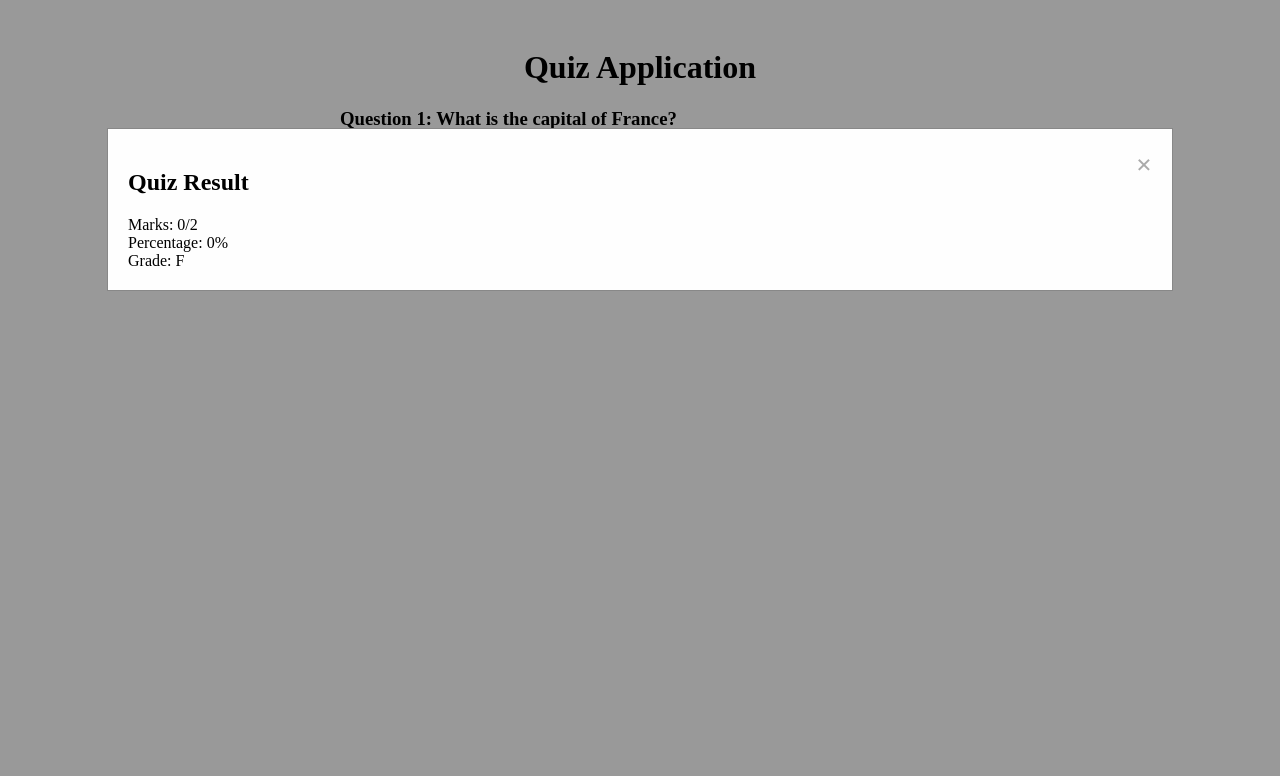
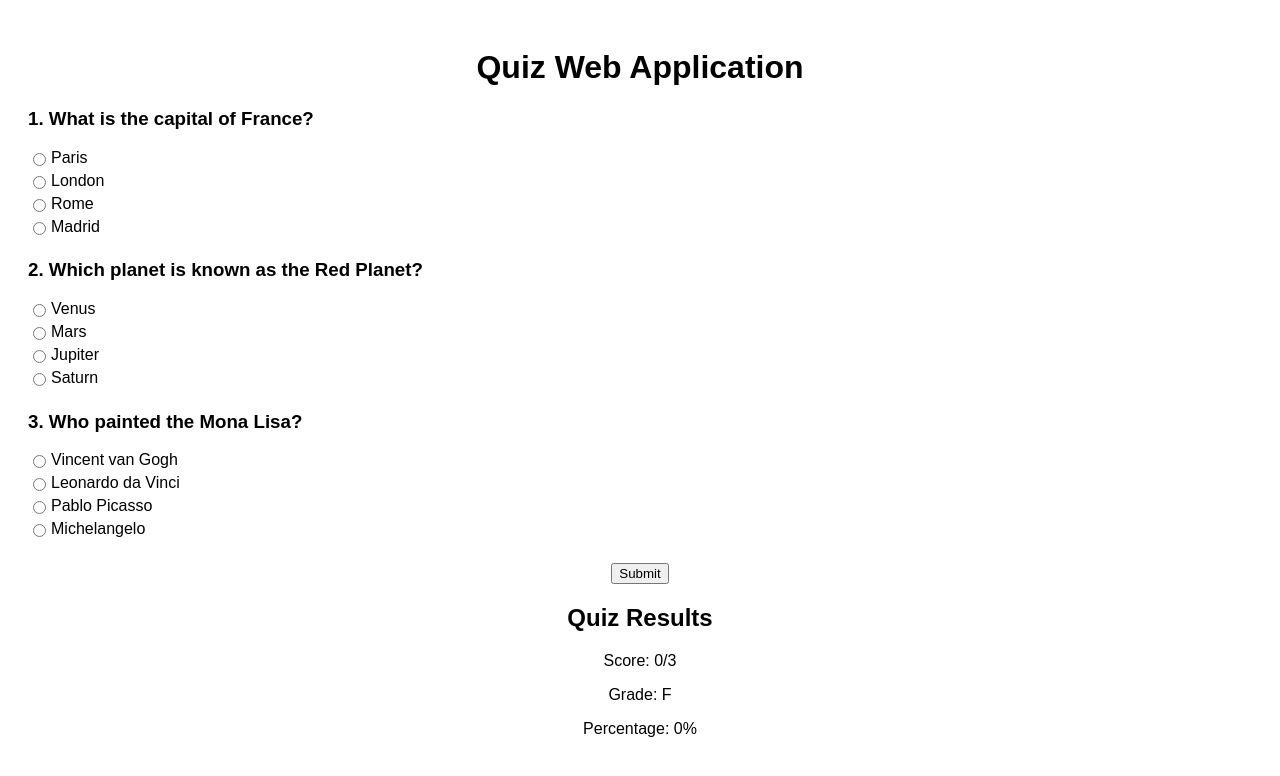
Before and after one commit to samarthdadhaniya/quiz-app, a plain HTML site: page index.html in a window 1280 px wide. Both pictures are taken after a click on the button "Submit". Drawn offline with Linux system fonts and the light colour scheme.

Commit message:
:hammer: Make some UI changes and also update the logic of checking result.

```diff
--- a/assets/script.js
+++ b/assets/script.js
@@ -1,106 +1,104 @@
-// Quiz data
 const quizData = [
     {
-        question: "Question 1: What is the capital of France?",
-        options: ["Paris", "Berlin", "Rome", "Madrid"],
-        answer: "Paris"
+        question: "What is the capital of France?",
+        options: ["Paris", "London", "Rome", "Madrid"],
+        answer: 0
     },
     {
-        question: "Question 2: Who painted the Mona Lisa?",
-        options: ["Michelangelo", "Leonardo da Vinci", "Pablo Picasso", "Vincent van Gogh"],
-        answer: "Leonardo da Vinci"
+        question: "Which planet is known as the Red Planet?",
+        options: ["Venus", "Mars", "Jupiter", "Saturn"],
+        answer: 1
     },
-    // Add more questions here...
+    {
+        question: "Who painted the Mona Lisa?",
+        options: ["Vincent van Gogh", "Leonardo da Vinci", "Pablo Picasso", "Michelangelo"],
+        answer: 1
+    }
 ];
 
-// Initialize variables
-let currentQuestion = 0;
-let marks = 0;
+const quizContainer = document.getElementById("quiz");
+const submitButton = document.getElementById("submitBtn");
+const resultsContainer = document.getElementById("results");
 
-// Display the current question and options
-function displayQuestion() {
-    const quizContainer = document.getElementById("quiz-container");
-    const question = quizData[currentQuestion].question;
-    const options = quizData[currentQuestion].options;
+function buildQuiz() {
+    quizData.forEach((questionData, index) => {
+      const questionElem = document.createElement("div");
+      questionElem.classList.add("question");
+      questionElem.innerHTML = `
+        <h3>${index + 1}. ${questionData.question}</h3>
+        <div class="options">
+          ${questionData.options
+            .map(
+              (option, optionIndex) =>
+                `<label>
+                   <input type="radio" class="options" name="question${index}" value="${optionIndex}">
+                   ${option}
+                 </label>`
+            )
+            .join("")}
+        </div>
+      `;
+      quizContainer.appendChild(questionElem);
+    });
+  }
 
-    let quizHTML = `<h3>${question}</h3>`;
 
-    options.forEach((option, index) => {
-        quizHTML += `<label><input type="radio" name="answer${currentQuestion}" value="${option}">${option}</label><br>`;
+// Inside the showResults() function, update the code as follows
+
+function showResults() {
+    const answerElems = quizContainer.querySelectorAll("input:checked");
+    let score = 0;
+
+    answerElems.forEach((answerElem, index) => {
+        const questionData = quizData[index];
+        const selectedOption = parseInt(answerElem.value);
+        const questionElem = quizContainer.querySelector(`.question:nth-child(${index + 1})`);
+
+        const optionLabels = questionElem.querySelectorAll("label");
+
+        optionLabels.forEach((optionLabel, optionIndex) => {
+            if (optionIndex === questionData.answer) {
+                optionLabel.classList.add("correct");
+            } else if (optionIndex === selectedOption) {
+                optionLabel.classList.add("incorrect");
+            }
+        });
+
+        if (selectedOption === questionData.answer) {
+            score++;
+        }
     });
 
-    quizContainer.innerHTML = quizHTML;
+    const totalQuestions = quizData.length;
+    const percentage = (score / totalQuestions) * 100;
+
+    resultsContainer.innerHTML = `
+      <h2>Quiz Results</h2>
+      <p>Score: ${score}/${totalQuestions}</p>
+      <p>Grade: ${getGrade(percentage)}</p>
+      <p>Percentage: ${percentage}%</p>
+    `;
+
+    resultsContainer.style.display = "block";
 }
 
-// Calculate the quiz result
-function calculateResult() {
-    quizData.forEach((quiz, index) => {
-        const answers = document.getElementsByName(`answer${index}`);
-        const selectedOption = Array.from(answers).find(answer => answer.checked);
 
-        if (selectedOption) {
-            const selectedAnswer = selectedOption.value;
-            if (selectedAnswer === quiz.answer) {
-                marks++;
-                selectedOption.parentElement.classList.add("correct");
-            } else {
-                selectedOption.parentElement.classList.add("wrong");
-            }
-        }
-    });
+
+
+function getGrade(percentage) {
+    if (percentage >= 90) {
+        return "A";
+    } else if (percentage >= 80) {
+        return "B";
+    } else if (percentage >= 70) {
+        return "C";
+    } else if (percentage >= 60) {
+        return "D";
+    } else {
+        return "F";
+    }
 }
 
-// Display the quiz result
-function displayResult() {
-    const resultContainer = document.getElementById("result-container");
-    const resultModal = document.getElementById("result-modal");
-    const closeButton = document.getElementsByClassName("close")[0];
-    const marksElement = document.getElementById("marks");
-    const percentageElement = document.getElementById("percentage");
-    const gradeElement = document.getElementById("grade");
+buildQuiz();
 
-    const totalQuestions = quizData.length;
-    const percentage = (marks / totalQuestions) * 100;
-    let grade;
-
-    if (percentage >= 80) {
-        grade = "A";
-    } else if (percentage >= 60) {
-        grade = "B";
-    } else if (percentage >= 40) {
-        grade = "C";
-    } else {
-        grade = "F";
-    }
-
-    marksElement.innerText = `Marks: ${marks}/${totalQuestions}`;
-    percentageElement.innerText = `Percentage: ${percentage}%`;
-    gradeElement.innerText = `Grade: ${grade}`;
-
-    resultContainer.style.display = "block";
-    resultModal.style.display = "block";
-
-    closeButton.onclick = function() {
-        resultContainer.style.display = "none";
-        resultModal.style.display = "none";
-    };
-
-    window.onclick = function(event) {
-        if (event.target === resultModal) {
-            resultContainer.style.display = "none";
-            resultModal.style.display = "none";
-        }
-    };
-}
-
-// Load the quiz on page load
-window.onload = function() {
-    displayQuestion();
-    const submitButton = document.getElementById("submit-button");
-    submitButton.style.display = "block";
-    submitButton.addEventListener("click", function() {
-        calculateResult();
-        submitButton.style.display = "none";
-        displayResult();
-    });
-};
+submitButton.addEventListener("click", showResults);
--- a/assets/style.css
+++ b/assets/style.css
@@ -1,6 +1,5 @@
-.container {
-    max-width: 600px;
-    margin: 0 auto;
+body {
+    font-family: Arial, sans-serif;
     padding: 20px;
   }
 
@@ -8,59 +7,60 @@ h1 {
     text-align: center;
   }
 
-#quiz-container {
+  #quiz {
     margin-bottom: 20px;
   }
 
-button {
-    display: none;
-    margin: 20px auto;
+  #submitBtn {
+    display: block;
+    margin: 0 auto;
   }
 
-#result-container {
+  #results {
     display: none;
-    margin-bottom: 20px;
+    margin-top: 20px;
+    text-align: center;
   }
 
-.modal {
-    display: none;
-    position: fixed;
-    z-index: 1;
-    left: 0;
-    top: 0;
-    width: 100%;
-    height: 100%;
-    overflow: auto;
-    background-color: rgba(0, 0, 0, 0.4);
+  /* Add the following styles */
+
+  .question .selected {
+    font-weight: bold;
   }
 
-.modal-content {
-    background-color: #fefefe;
-    margin: 10% auto;
-    padding: 20px;
-    border: 1px solid #888;
-    width: 80%;
+  .feedback {
+    margin-top: 10px;
+    font-weight: bold;
   }
 
-.close {
-    color: #aaa;
-    float: right;
-    font-size: 28px;
+  .selected-options {
+    margin-top: 5px;
     font-weight: bold;
-    cursor: pointer;
   }
 
-.close:hover,
-.close:focus {
-    color: black;
-    text-decoration: none;
-    cursor: pointer;
+/* Update the following styles */
+
+.options {
+    display: flex;
+    flex-direction: column;
+  }
+
+/* Update the following styles */
+
+.options label {
+    display: flex;
+    align-items: center;
+    margin-bottom: 5px;
+  }
+
+  .options label input[type="radio"] {
+    margin-right: 5px;
   }
 
   .correct {
     color: green;
   }
 
-.wrong {
+  .incorrect {
     color: red;
   }
--- a/index.html
+++ b/index.html
@@ -1,27 +1,15 @@
 <!DOCTYPE html>
 <html>
 <head>
-    <title>Quiz Application</title>
-    <link rel="stylesheet" type="text/css" href="assets/style.css">
+  <title>Quiz Web Application</title>
+  <link rel="stylesheet" type="text/css" href="assets/style.css">
 </head>
 <body>
-    <div class="container">
-        <h1>Quiz Application</h1>
-        <div id="quiz-container"></div>
-        <button id="submit-button">Submit</button>
-        <div id="result-container"></div>
-    </div>
+  <h1>Quiz Web Application</h1>
+  <div id="quiz"></div>
+  <button id="submitBtn">Submit</button>
+  <div id="results"></div>
 
-    <div id="result-modal" class="modal">
-        <div class="modal-content">
-            <span class="close">&times;</span>
-            <h2>Quiz Result</h2>
-            <div id="marks"></div>
-            <div id="percentage"></div>
-            <div id="grade"></div>
-        </div>
-    </div>
-
-    <script src="assets/script.js"></script>
+  <script src="assets/script.js"></script>
 </body>
 </html>
```
Lines whose indentation alone changed are shown as unchanged.
